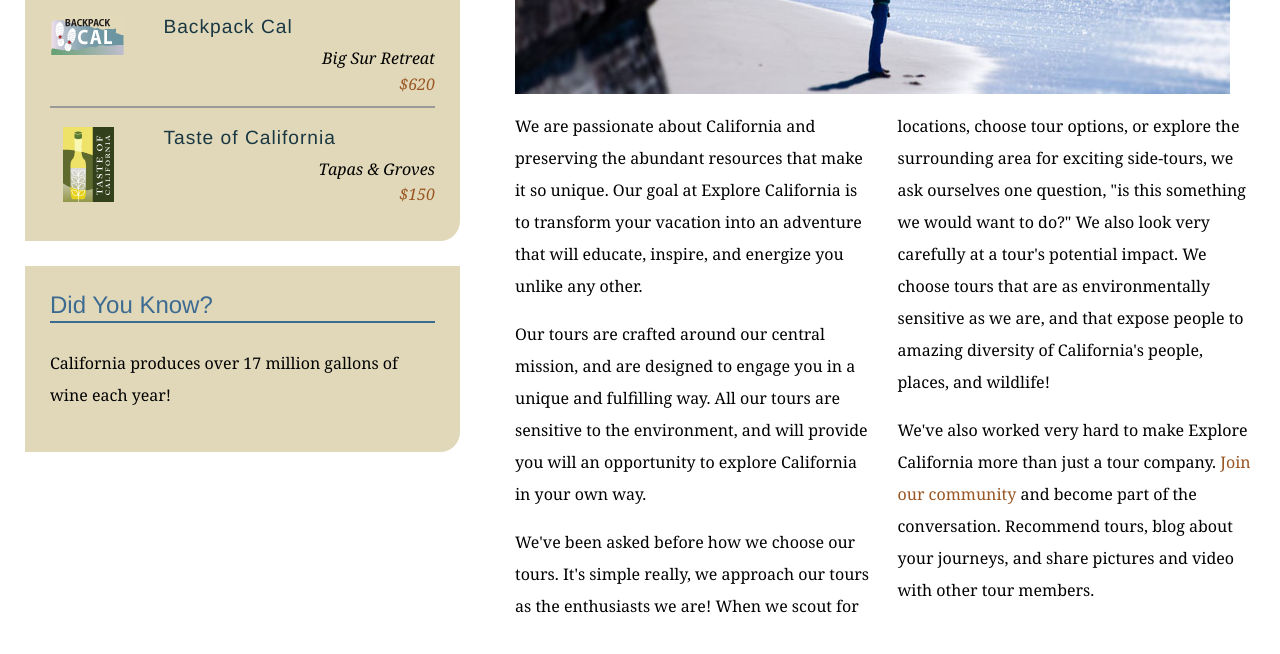
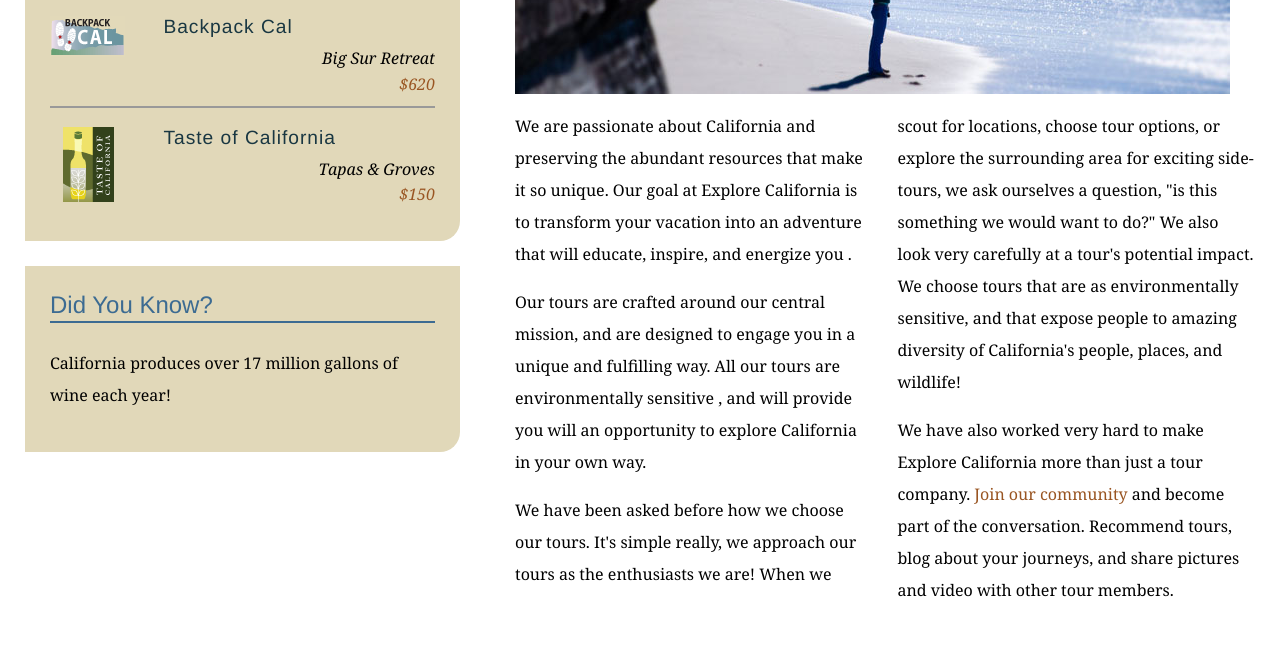
Before and after one commit to namatigi/explore_california, a plain HTML site: page mission.html in a window 1280 px wide. Shown: the part 590-1244 px from the top of the page. Drawn offline with Linux system fonts and the light colour scheme.

Commit message:
Text edition on mission page

```diff
--- a/mission.html
+++ b/mission.html
@@ -62,10 +62,10 @@
           <h1>Who we are</h1>
           <img src="assets/images/mission_look.jpg" alt="Looking out at the Pacific" class="articleImage" />
           <div class="multiCol">
-            <p>We are passionate about California and preserving the abundant resources that make it so unique. Our goal at Explore California is to transform your vacation into an adventure that will educate, inspire, and energize you unlike any other.</p>
-            <p>Our tours are crafted around our central mission, and are designed to engage you in a unique and fulfilling way. All our tours are sensitive to the environment, and will provide you will an opportunity to explore California in your own way.</p>
-            <p>We've been asked before how we choose our tours. It's simple really, we approach our tours as the enthusiasts we are! When we scout for locations, choose tour options, or explore the surrounding area for exciting side-tours, we ask ourselves one question, &quot;is this something we would want to do?&quot; We also look very carefully at a tour's potential impact. We choose tours that are as environmentally sensitive as we are, and that expose people to amazing diversity of California's people, places, and wildlife!</p>
-            <p>We've also worked very hard to make Explore California more than just a tour company. <a href="explorers/join.html">Join our community</a> and become part of the conversation. Recommend tours, blog about your journeys, and share pictures and video with other tour members.</p>
+            <p>We are passionate about California and preserving the abundant resources that make it so unique. Our goal at Explore California is to transform your vacation into an adventure that will educate, inspire, and energize you .</p>
+            <p>Our tours are crafted around our central mission, and are designed to engage you in a unique and fulfilling way. All our tours are  environmentally sensitive , and will provide you will an opportunity to explore California in your own way.</p>
+            <p>We have been asked before how we choose our tours. It's simple really, we approach our tours as the enthusiasts we are! When we scout for locations, choose tour options, or explore the surrounding area for exciting side-tours, we ask ourselves a question, &quot;is this something we would want to do?&quot; We also look very carefully at a tour's potential impact. We choose tours that are as environmentally sensitive, and that expose people to amazing diversity of California's people, places, and wildlife!</p>
+            <p>We have also worked very hard to make Explore California more than just a tour company. <a href="explorers/join.html">Join our community</a> and become part of the conversation. Recommend tours, blog about your journeys, and share pictures and video with other tour members.</p>
           </div>
         </div>
       </div>
```
